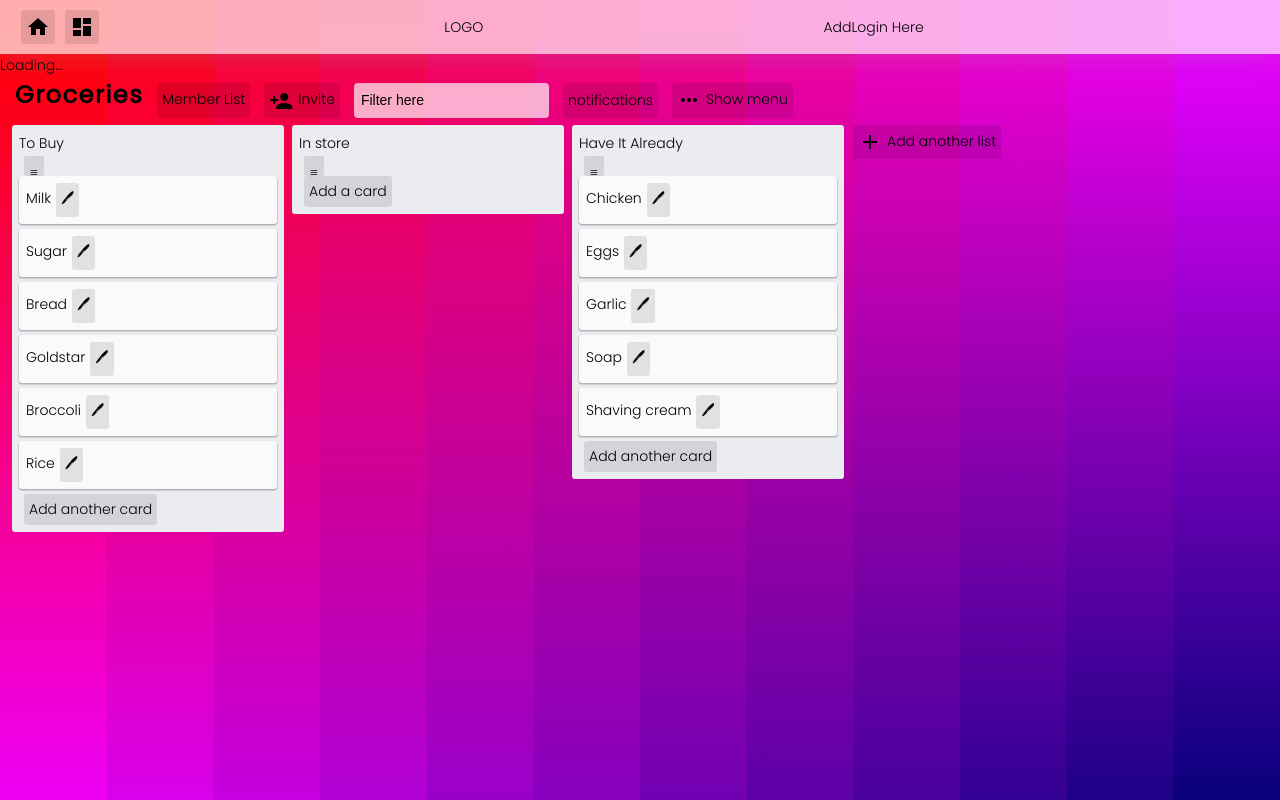
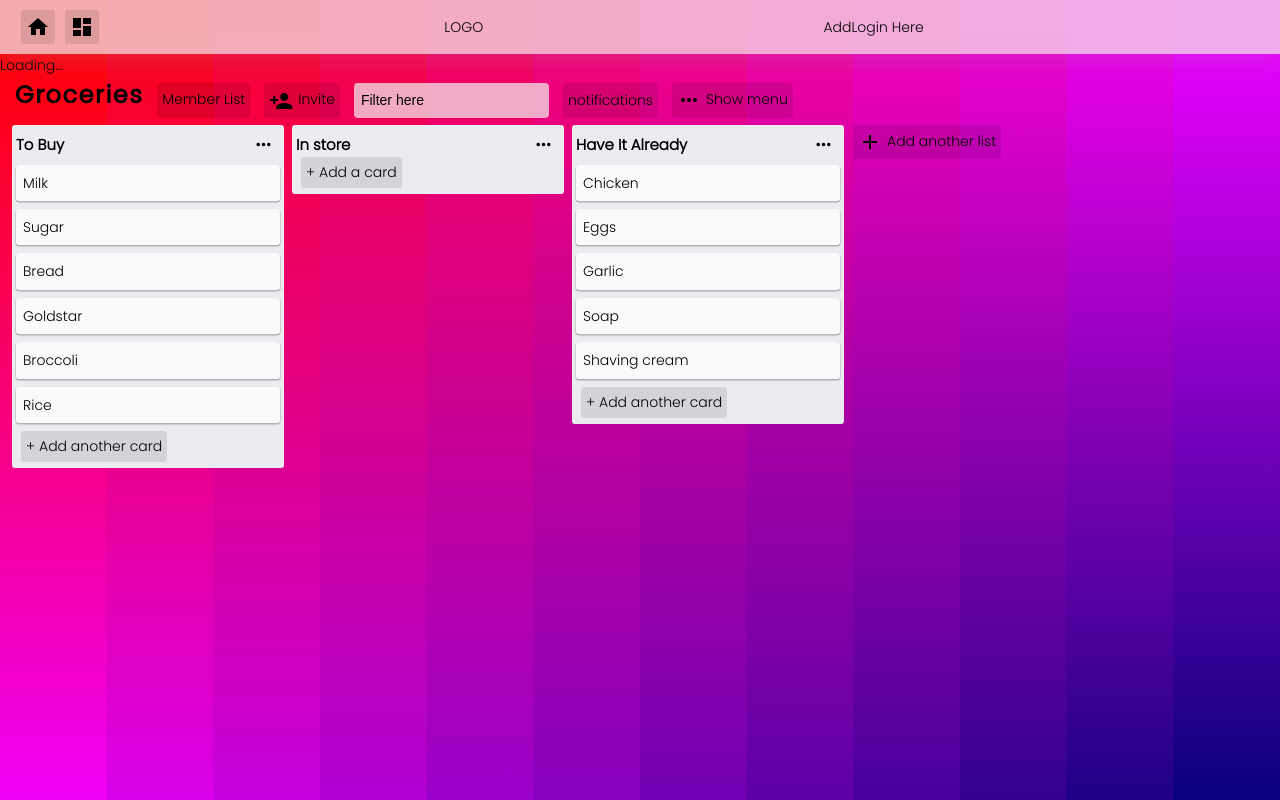
Before and after one commit to koral762/sprint4, a React (Create React App) app: page /#/board/card/1 in a window 1280 px wide. Built offline with nearby package versions, Linux system fonts and the light colour scheme.

Commit message:
koral sunday noon

```diff
--- a/src/assets/styles/components/_card-preview.scss
+++ b/src/assets/styles/components/_card-preview.scss
@@ -1,14 +1,53 @@
 .card-preview {
+    display: flex;
+    justify-content:space-between;
     background-color: rgb(250, 250, 250);
     padding: 7px;
-    margin-bottom: 5px;
+    min-height: 36px;
+    max-height: 300px;
+    margin: 8px 0px;
     border: none;
     border-radius: 3px;
     overflow: hidden;
     cursor: pointer;
     box-shadow: 0px 1px 1px 0.5px rgba(0, 0, 0, 0.25);
+
+    &:hover {
+        background: $trnsprnt;
+    }
+
 }
 
 .card-preview-header {
     cursor: pointer;
+    max-width: 210px;
+
 }
+
+.card-preview-edit-container {
+    display: none;
+    border-radius: 3px;
+    padding: 0.5rem;
+    cursor: pointer;
+
+    .card-btn{
+        position:absolute;
+        padding: 0.3rem;
+        border-radius: 3px;
+
+        &:hover{
+
+        border-radius: 5px;
+        background-color: rgba(226, 226, 226, 0.76);
+    }
+
+}
+}
+
+.card-preview:hover .card-preview-edit-container {
+    display: flex;
+    align-items:center;
+    margin-right: 0.7rem;
+    right: 3px;
+    top: 3px;
+}
--- /dev/null
+++ b/src/assets/styles/components/_group-menu.scss
@@ -0,0 +1,40 @@
+.group-menu-container{
+    width: 200px;
+    // height: 200px;
+    // display: fixed;
+    border-radius: 0.25em;
+    background-color: #fff;
+    border: 1px solid rgb(134, 134, 146);
+    z-index: 5;
+    box-shadow: 0px 12px 20px -12px rgba(0, 0, 0, 0.5);
+    transform: translate(100%, 60%);
+    text-align: center;
+    display: flex;
+    flex-direction: column;
+    justify-content: space-between;
+    padding: rem(6px) ;
+    position: absolute;
+
+    cursor: auto;
+    // >*{
+    // margin-bottom: 8px;
+    // padding: rem(6px);
+
+    // }
+    &>:first-child{
+        padding: rem(8px) 0;
+    }
+
+    &>.group-menu-item{
+        align-self: flex-start;
+        width: 100%;
+        text-align: left;
+        cursor: pointer;
+        padding: rem(8px);
+
+        &:hover{
+            background-color: rgb(200, 204, 195);
+            border-radius: 0.45em;
+        }
+    }
+}
--- /dev/null
+++ b/src/assets/styles/components/_group-preview.scss
@@ -0,0 +1,62 @@
+.material-icons {
+
+    font-family: 'Material Icons';
+    font-weight: normal;
+    font-style: normal;
+    line-height: 1;
+    letter-spacing: normal;
+    text-transform: none;
+    display: inline-block;
+    white-space: nowrap;
+    word-wrap: normal;
+    direction: ltr;
+    -webkit-font-smoothing: antialiased;
+
+}
+
+.group-container{
+
+    width: rem(272px);
+    height: fit-content;
+    max-height: 100%;
+    border-radius: 3px;
+    box-sizing: border-box;
+    display: flex;
+    overflow-x: hidden;
+    flex-direction: column;
+    vertical-align: top;
+    padding: 0px 4px;
+
+    span{
+        display: flex;
+        align-items: center;
+    }
+}
+
+.group-preview-header{
+    font-size: rem(15px);
+    font-weight: 800;
+    line-height: 20px;
+    padding: 10px 0px 2px 0px;
+    display: flex;
+    align-items: center;
+    justify-content: space-between;
+    z-index: 1;
+
+    .dots-icon {
+        text-align: center;
+        font-size: 1.4em;
+        margin-right: 0;
+
+
+        &:hover {
+            border-radius: 0.25em;
+            background-color: rgb(200, 204, 195);
+        }
+    }
+
+}
+
+.new-card-btn-container{
+    margin-bottom: 0.4rem;
+}
--- a/src/assets/styles/setup/_typography.scss
+++ b/src/assets/styles/setup/_typography.scss
@@ -6,3 +6,10 @@
     font-family: Poppins-Light;
     src: url(../../font/Poppins-Light.ttf);
 }
+
+@font-face {
+    font-family: 'Material Icons';
+    font-style: normal;
+    font-weight: 400;
+    src: url(https://fonts.gstatic.com/s/materialicons/v88/flUhRq6tzZclQEJ-Vdg-IuiaDsNc.woff2) format('woff2');
+  }
--- a/src/assets/styles/setup/_variables.scss
+++ b/src/assets/styles/setup/_variables.scss
@@ -6,7 +6,9 @@ $clr4: #ffaaa5;
 $clr5: #ff8b94;
 $darktxt: black;
 $ligntxt: white;
-$trnsprnt: rgba(255, 255, 255, 0.678);
+///koral!!!
+$trnsprnt: rgba(243, 234, 234, 0.733);
+/////
 //Box shadows
 $boxShadow1: rgba(149, 157, 165, 0.2) 0px 8px 24px;
 // Breakpoints
--- a/src/assets/styles/styles.scss
+++ b/src/assets/styles/styles.scss
@@ -13,6 +13,8 @@
 @import "components/card-list";
 @import "components/card-preview";
 @import "components/group-list";
+@import "components/group-preview";
+@import "components/group-menu.scss";
 //Views
 @import "views/home-page.scss";
 @import "views/board.scss";
--- a/src/cmps/cards/CardMenu.jsx
+++ b/src/cmps/cards/CardMenu.jsx
@@ -7,6 +7,8 @@ class _CardMenu extends Component {
 
     state = {
         isOpen: false,
+        offsetTop: null,
+        offsetLeft: null,
         width: null,
         txtValue: '',
         isMemberListOpen: false
@@ -20,6 +22,12 @@ class _CardMenu extends Component {
                 this.onClose()
             })
         })
+    }
+
+    getParentPos = () => {
+        const pos = this.props.anchorEl.current.parentElement.parentElement.getBoundingClientRect()
+        console.log(pos)
+        this.setState({ offsetTop: pos.top, offsetLeft: pos.left, width: pos.width })
     }
 
     onClose = () => {
@@ -40,7 +48,7 @@ class _CardMenu extends Component {
         if (ev.key === 'Enter') return this.onUpdateHeader()
     }
 
-    onUpdateHeader =  () => {
+    onUpdateHeader = () => {
         let card = { ...this.props.props.card }
         card.title = this.state.txtValue
         this.submitCard(card)
@@ -63,12 +71,23 @@ class _CardMenu extends Component {
 
         return (
             <section>
-                <button ref={this.ref} onClick={this.onDeleteCard}><span>Delete Card</span></button>
-                <form>
-                    <textarea className="card-preview-title-edit" autoFocus onKeyPress={this.onKeyPress} onChange={this.onChange} value={this.state.txtValue}/>
-                </form>
-                <button className="save-btn" onClick={this.onUpdateHeader}>Save</button>
-                <button className="close-btn" onClick={this.onClose}>Close</button>
+                <div className="card-edit-container" onClick={(ev) => ev.stopPropagation()} style={{
+                    left: `${this.state.offsetLeft}px`,
+                    top: `${this.state.offsetTop}px`,
+                    position: 'fixed'
+                }}>
+                    <div className="card-edit-left">
+                        <form>
+                            <textarea className="card-preview-title-edit" autoFocus onKeyPress={this.onKeyPress} onChange={this.onChange} value={this.state.txtValue} />
+                            <button className="save-btn" onClick={this.onUpdateHeader}>Save</button>
+                        </form>
+                    </div>
+
+                    <div className="card-edit-right">
+                        <button ref={this.ref} onClick={this.onDeleteCard}><span>Delete Card</span></button>
+                        <button className="close-btn" onClick={this.onClose}>Close</button>
+                    </div>
+                </div>
             </section>
 
         )
--- a/src/cmps/cards/CardPreview.jsx
+++ b/src/cmps/cards/CardPreview.jsx
@@ -1,6 +1,8 @@
 import React, { Component } from 'react'
 import { connect } from 'react-redux'
 import { CardMenu } from './CardMenu'
+import EditOutlinedIcon from '@material-ui/icons/EditOutlined';
+
 
 class _CardPreview extends Component {
 
@@ -26,15 +28,22 @@ class _CardPreview extends Component {
     }
 
 
+
     render() {
         const card = this.props.card
 
         return (
-            <div className="card-preview" onClick={this.onDetails}>
-                {card.title}
-                <button ref={this.ref} onClick={this.onOpenCardActions}>🖊</button>
-                {(this.state.isEditing) ? <CardMenu props={this.props} onClose={this.onSetNotEditing}/> : <React.Fragment />}
-            </div>
+            <section className="card-preview">
+
+
+                <div className="card-preview-header">
+                    {card.title}
+                </div>
+                <div className="card-preview-edit-container" onClick={this.onDetails}>
+                    <div className="card-btn" ref={this.ref} onClick={this.onOpenCardActions}><EditOutlinedIcon fontSize="inherit" /></div>
+                    {(this.state.isEditing) ? <CardMenu props={this.props} onClose={this.onSetNotEditing} /> : <React.Fragment />}
+                </div>
+            </section>
         )
 
     }
--- a/src/cmps/groups/GroupMenu.jsx
+++ b/src/cmps/groups/GroupMenu.jsx
@@ -1,6 +1,7 @@
 import React, { Component } from 'react'
 import { connect } from 'react-redux';
 import {onRemoveGroup} from '../../store/actions/board-actions.js'
+import { ClickAwayListener } from '@material-ui/core';
 
 export class _GroupMenu extends Component {
 
@@ -19,16 +20,16 @@ export class _GroupMenu extends Component {
 
     render() {
         return (
-            <section onClickAway={() => this.props.toggleMenu()}>
+            <ClickAwayListener onClickAway={() => this.props.toggleMenu()}>
                 <div className="group-menu-container">
                     <div>List Actions</div>
                     <div><hr /></div>
-                    <div onClick={this.addCard} style={{ cursor: 'pointer' }} className="group-menu-item">Add Card...</div>
-                    <div className="group-menu-item" style={{ cursor: 'pointer' }}>Delete All Cards...</div>
+                    <div onClick={this.addCard}  className="group-menu-item">+ Add Card...</div>
+                    <div className="group-menu-item" >Delete All Cards...</div>
                     <div><hr /></div>
-                    <div className="group-menu-item" onClick={this.removeGroup} style={{ cursor: 'pointer' }}>Delete This Group...</div>
+                    <div className="group-menu-item" onClick={this.removeGroup}>Delete This Group...</div>
                 </div>
-            </section>
+            </ClickAwayListener>
         )
     }
 }
--- a/src/cmps/groups/GroupPreview.jsx
+++ b/src/cmps/groups/GroupPreview.jsx
@@ -21,8 +21,8 @@ class _GroupPreview extends Component {
     }
 
     getAddItemTxt = (txt) => {
-        if (this.props.group.cards.length) return 'Add another card'
-        return 'Add a card'
+        if (this.props.group.cards.length) return '+ Add another card'
+        return '+ Add a card'
     }
 
     handleChangeGroupName = (ev) => {
@@ -73,9 +73,9 @@ class _GroupPreview extends Component {
 
         return (
 
-            <section className="card-list">
-
-                {!this.state.isChangeGroupShown && <div onClick={() => this.onOpenChangeGroupName(group.id, group.title)}>{group.title}</div>}
+            <section className="card-list group-container">
+                <div className="group-preview-header">
+                    {!this.state.isChangeGroupShown && <div onClick={() => this.onOpenChangeGroupName(group.id, group.title)}>{group.title}</div>}
                     {(this.state.isChangeGroupShown) ?
                         <ClickAwayListener onClickAway={this.closeChangeGroupName}>
                             <form onSubmit={this.onSubmit} className="change-group-name">
@@ -86,11 +86,12 @@ class _GroupPreview extends Component {
                                     onFocus={ev => ev.target.select()} />
                             </form>
                         </ClickAwayListener> : ''}
-                <button onClick={this.toggleMenu} className="list-header-extras">≡</button>
-                {
-                    this.state.isMenuShown && <GroupMenu toggleMenu={this.toggleMenu} groupId={group.id}
-                        onAdd={this.onAddCard} />
-                }
+                    <span onClick={this.toggleMenu} className="list-header-extras material-icons dots-icon">more_horiz</span>
+                    {
+                        this.state.isMenuShown && <GroupMenu toggleMenu={this.toggleMenu} groupId={group.id}
+                            onAdd={this.onAddCard} />
+                    }
+                </div>
 
                 <div> {group.cards.map((card) => <CardPreview key={card.id}
                     card={card}
```
